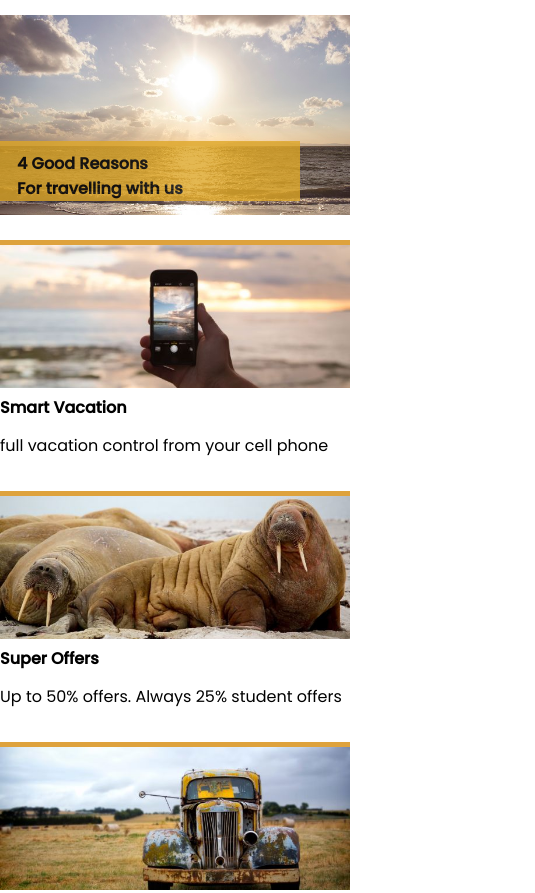
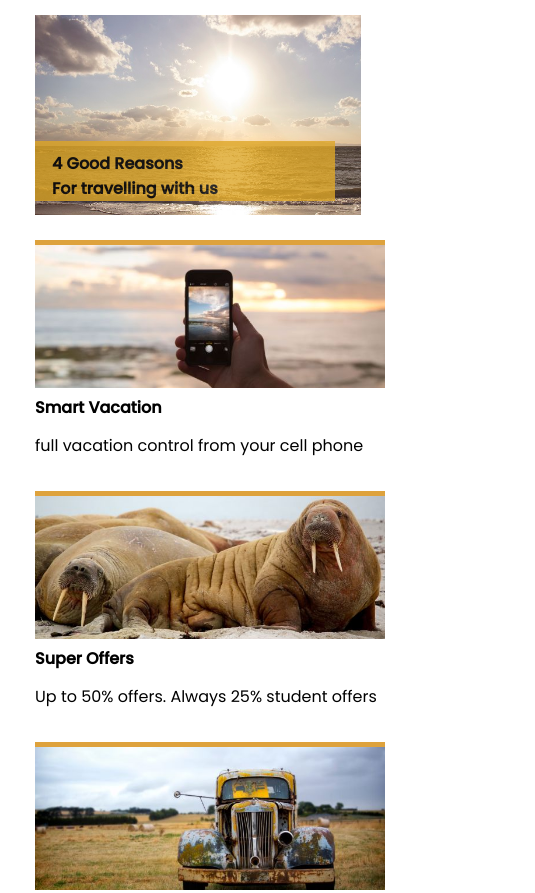
Before and after one commit to Nuongphan/NuongPTT_DN_JS230529_hackathon_01, a plain HTML site: page index.html in a window 390 px wide. Shown: the top 893 px of the page, 535 px wide, since content can reach past the window. Drawn offline with Linux system fonts and the light colour scheme.

Commit message:
[Basic]_[DN_JS230529]_[NuongPTT]

```diff
--- a/style.css
+++ b/style.css
@@ -83,5 +83,5 @@ figure > img {
   padding-top: 10px;
   position: absolute;
   top: 63%;
+} body {margin-left: 35px;}
 }
-}
```
